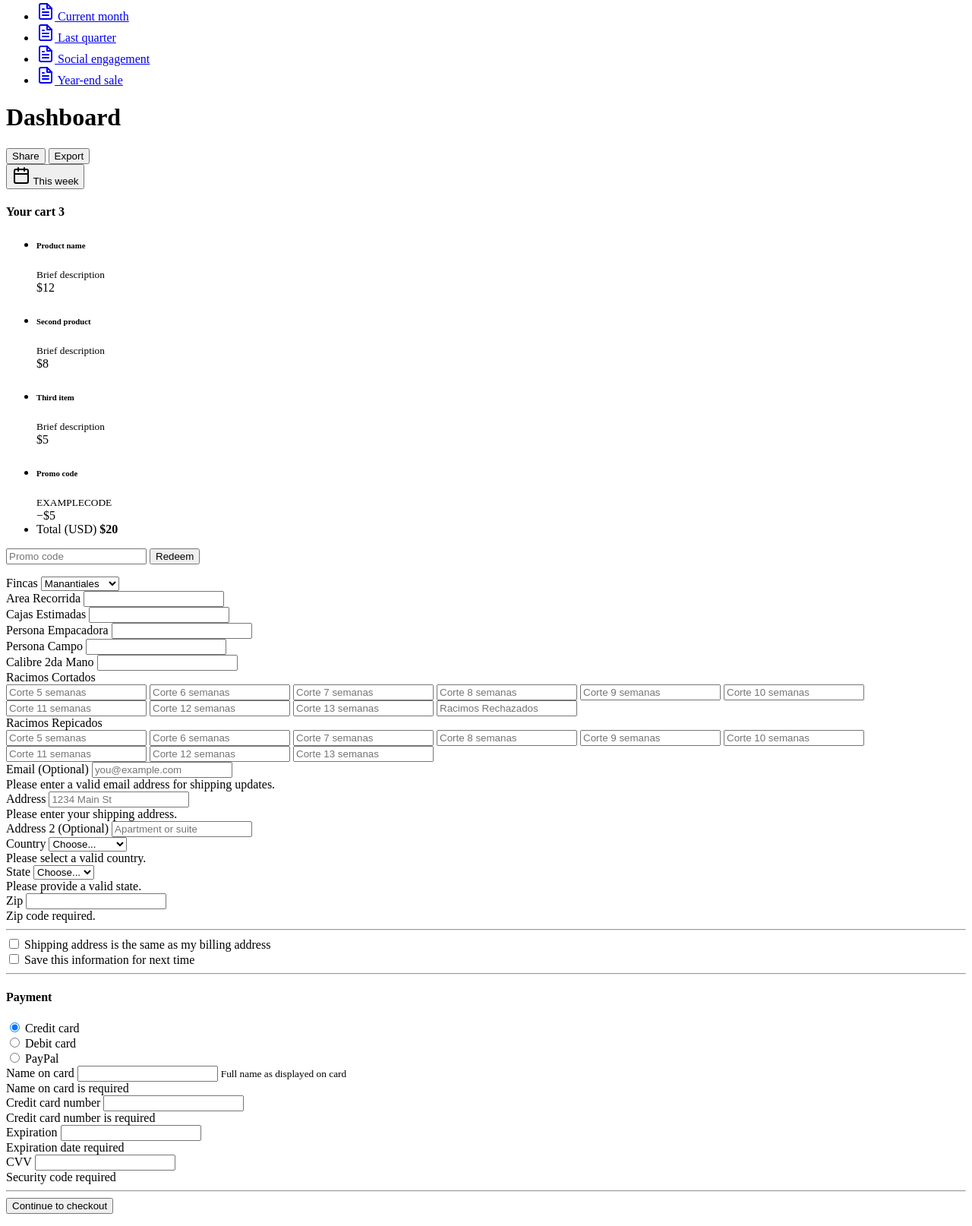
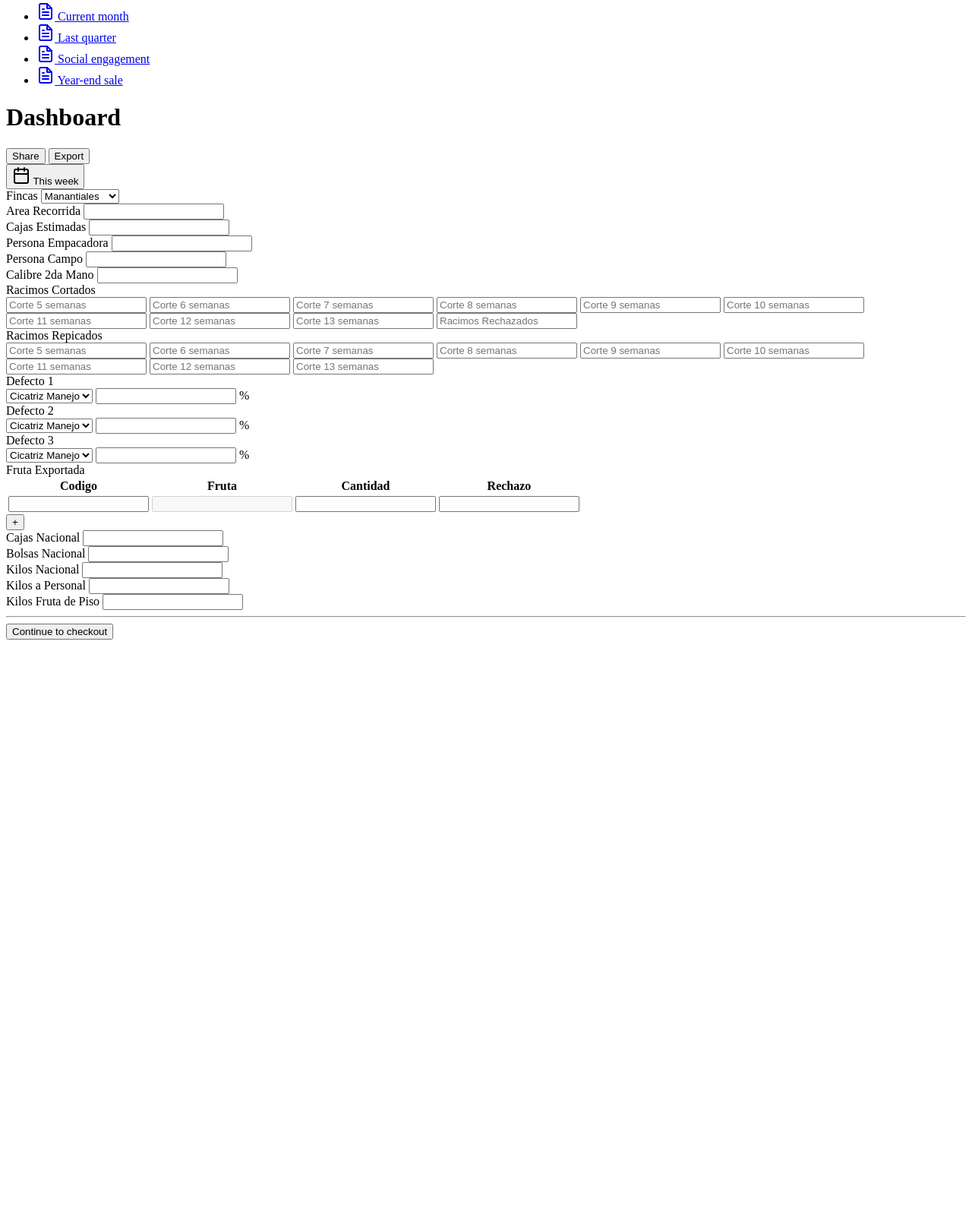
Before and after one commit to brahiam1222/proyecto_practica, a PHP site: page /vistas/paginas/modulos/contenido-cuerpo.php in a window 1280 px wide. Shown: the part 249-1863 px from the top of the page at 76% size. After the commit the page ends 1091 px from the top, so only its background shows below. Run offline with PHP 8.4, Linux system fonts and the light colour scheme.

Commit message:
Avance 3006350

```diff
--- a/vistas/paginas/modulos/contenido-cuerpo.php
+++ b/vistas/paginas/modulos/contenido-cuerpo.php
@@ -169,7 +169,7 @@
 
 
         <div id="Terminacion" class="row g-5">
-                                  <div class="col-md-5 col-lg-4 order-md-last">
+          <!-- <div class="col-md-5 col-lg-4 order-md-last">
             <h4 class="d-flex justify-content-between align-items-center mb-3">
               <span class="text-primary">Your cart</span>
               <span class="badge bg-primary rounded-pill">3</span>
@@ -215,17 +215,17 @@
                 <button type="submit" class="btn btn-secondary">Redeem</button>
               </div>
             </form>
-                                  </div>
+          </div> -->
           <div class="col-md-7 col-lg-8">
             <!-- Select de fincas -->
-              <label for="exampleFormControlSelect1">Fincas</label>
+            <label for="fincas">Fincas</label>
             <select class="form-control mb-3" id="fincas">
-                <option>Manantiales</option>
-                <option>Madelandia</option>
-                <option>Santa Helena</option>
-                <option>Corrales</option>
-                <option>Galilea</option>
-                <option>Curazao</option>
+              <option value="MN">Manantiales</option>
+              <option value="MD">Madelandia</option>
+              <option value="SH">Santa Helena</option>
+              <option value="CO">Corrales</option>
+              <option value="GA">Galilea</option>
+              <option value="CU">Curazao</option>
             </select>
             <form class="form-inline" novalidate="">
               <div class="row g-3">
@@ -255,11 +255,11 @@
                   <input type="text" class="form-control" id="mano" placeholder="" value="" required="">
 
                 </div>
-                <div class="form-control">
+                <div class="">
                   <div class="row">
 
                     <div class="col-sm-4 form-label">
-                  <a for="racimosCortados" class="form-label"onclick="emergentes('RacimosCortados')" ondblclick="sinemergentes('RacimosCortados')">Racimos Cortados</a>
+                      <a for="racimosCortados" class="form-label" onclick="emergentes('RacimosCortados')" ondblclick="sinemergentes('RacimosCortados')">Racimos Cortados</a>
 
 
                     </div>
@@ -280,11 +280,11 @@
                   </div>
 
                 </div>
-              <div class="form-control">
+                <div class="">
                   <div class="row">
 
                     <div class="col-sm-4 form-label">
-                  <a for="RacimosRepicados" class="form-label"onclick="emergentes('RacimosRepicados')" ondblclick="sinemergentes('RacimosRepicados')">Racimos Repicados</a>
+                      <a for="RacimosRepicados" class="form-label" onclick="emergentes('RacimosRepicados')" ondblclick="sinemergentes('RacimosRepicados')">Racimos Repicados</a>
 
 
                     </div>
@@ -305,8 +305,137 @@
                   </div>
 
                 </div>
+                <div class="">
 
-                <div class="col-12">
+
+                  <div class="col-sm-6 form-group">
+
+                    <label for="fincas">Defecto 1</label>
+                    <div class="input-group">
+
+                      <select class="form-control mb-3" id="fincas">
+                        <option value="MN">Cicatriz Manejo</option>
+                        <option value="MD">Desgarre</option>
+                        <option value="SH">Malformado</option>
+                        <option value="CO">Latex Viejo</option>
+                        <option value="GA">Bajo Grado</option>
+                        <option value="CU">Sobre Grado</option>
+                      </select>
+                      <input class="form-control mb-3" type="text">
+                      <span class=""> % </span>
+                    </div>
+                  </div>
+                  <div class="col-sm-6 form-group">
+
+                    <label for="fincas">Defecto 2</label>
+                    <div class="input-group">
+
+                      <select class="form-control mb-3" id="fincas">
+                        <option value="MN">Cicatriz Manejo</option>
+                        <option value="MD">Desgarre</option>
+                        <option value="SH">Malformado</option>
+                        <option value="CO">Latex Viejo</option>
+                        <option value="GA">Bajo Grado</option>
+                        <option value="GA">Bacteriosis</option>
+                        <option value="CU">Sobre Grado</option>
+                      </select>
+                      <input class="form-control mb-3" type="text">
+                      <span class=""> % </span>
+                    </div>
+                  </div>
+                  <div class="col-sm-6 form-group">
+
+                    <label for="fincas">Defecto 3</label>
+                    <div class="input-group">
+
+                      <select class="form-control mb-3" id="fincas">
+                        <option value="MN">Cicatriz Manejo</option>
+                        <option value="MD">Desgarre</option>
+                        <option value="SH">Malformado</option>
+                        <option value="CO">Latex Viejo</option>
+                        <option value="GA">Bajo Grado</option>
+                        <option value="CU">Sobre Grado</option>
+                      </select>
+                      <input class="form-control mb-3" type="text">
+                      <span class=""> % </span>
+                    </div>
+                  </div>
+                </div>
+
+
+
+
+
+                <div class="">
+                  <div class="row">
+
+                    <div class="col-sm-4 form-label">
+                      <a for="FrutaExportada" class="form-label" onclick="emergentes('FrutaExportada')" ondblclick="sinemergentes('FrutaExportada')">Fruta Exportada</a>
+
+
+                    </div>
+                    <div id="FrutaExportada" class="col-sm-4 form-group venEmergente">
+
+                      <!-- tabla de 4 columnas -->
+                      <table id="tabla" class="table table-bordered">
+                        <thead>
+                          <tr>
+                            <th>Codigo</th>
+                            <th>Fruta</th>
+                            <th>Cantidad</th>
+                            <th>Rechazo</th>
+                          </tr>
+                        </thead>
+                        <tbody>
+                          <tr>
+                            <td><input type="text" class="form-control" id="cod" placeholder="" value="" required></td>
+                            <td><input type="text" class="form-control" id="sm1" placeholder="" value="" disabled></td>
+                            <td><input type="text" class="form-control" id="sm2" placeholder="" value="" required=""></td>
+                            <td><input type="text" class="form-control" id="sm3" placeholder="" value="" required=""></td>
+                          </tr>
+
+                      </table>
+
+                      <input type="button" value="+" onclick="insertaFila()">
+
+
+                    </div>
+                  </div>
+
+                </div>
+
+                <div class="col-sm-2 form-group">
+                  <label for="area" class="form-label">Cajas Nacional</label>
+                  <input type="text" class="form-control" id="area" placeholder="" value="" required="">
+
+                </div>
+                <div class="col-sm-2 form-group">
+                  <label for="cajas" class="form-label">Bolsas Nacional</label>
+                  <input type="text" class="form-control" id="cajas" placeholder="" value="" required="">
+
+                </div>
+
+                <div class="col-sm-2 form-group">
+                  <label for="empaca" class="form-label">Kilos Nacional</label>
+                  <input type="text" class="form-control" id="empaca" placeholder="" value="" required="">
+
+                </div>
+                <div class="col-sm-2 form-group">
+                  <label for="campo" class="form-label">Kilos a Personal</label>
+                  <input type="text" class="form-control" id="campo" placeholder="" value="" required="">
+
+                </div>
+                <div class="col-sm-2 form-group">
+                  <label for="mano" class="form-label">Kilos Fruta de Piso</label>
+                  <input type="text" class="form-control" id="mano" placeholder="" value="" required="">
+
+                </div>
+
+
+
+
+
+                <!-- <div class="col-12">
                   <label for="email" class="form-label">Email <span class="text-muted">(Optional)</span></label>
                   <input type="email" class="form-control" id="email" placeholder="you@example.com">
                   <div class="invalid-feedback">
@@ -422,7 +551,7 @@
                     Security code required
                   </div>
                 </div>
-              </div>
+              </div> -->
 
               <hr class="my-4">
 
```
Also changed, not shown: js/navegacion.js (+30 -0 lines). Lines whose indentation alone changed are shown as unchanged.
